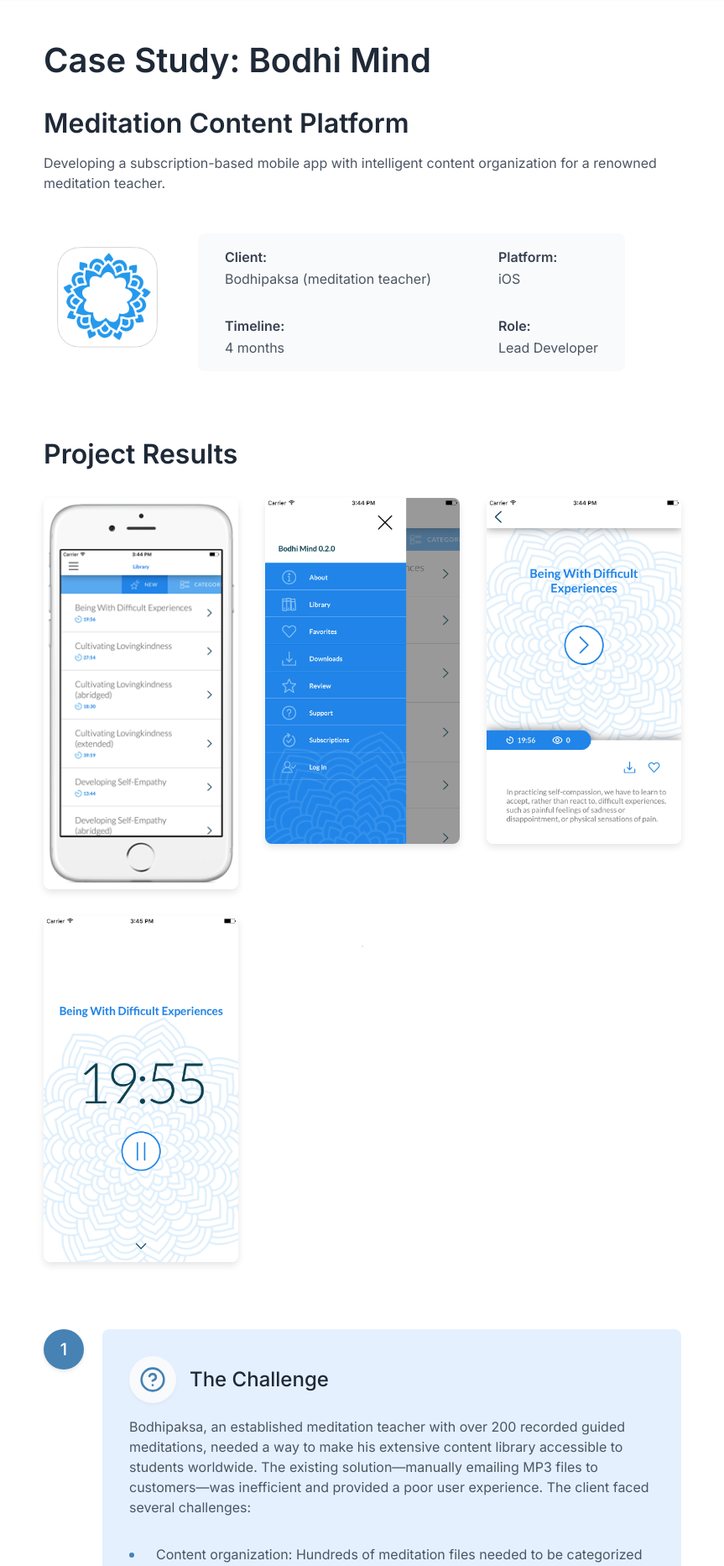
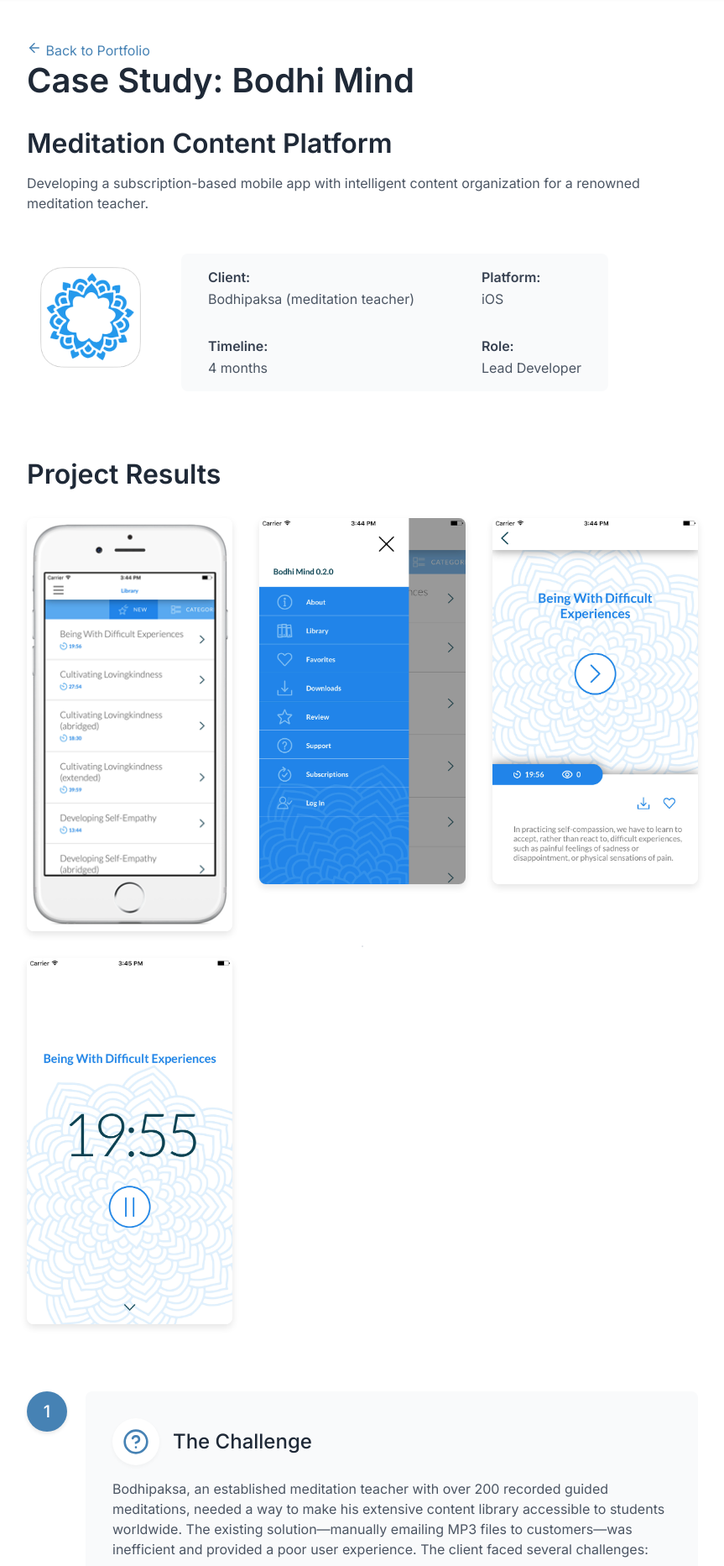
Before and after one commit to chuckfinca/appsimple, a FastAPI app: page /portfolio/bodhimind in a window 1280 px wide. Shown: the part 73-1938 px from the top of the page at 84% size, without its empty margins (208-1071 px from the left). Run offline with FastAPI, Linux system fonts and the light colour scheme.

Commit message:
finishes case-study draft

```diff
--- a/templates/bodhimind.html
+++ b/templates/bodhimind.html
@@ -5,8 +5,15 @@
 {# No extra_css needed as case-study styles should be in main.css #}
 
 {% block content %}
-<div class="content-inner"> {# Re-add content-inner, as base.html might not have it at the right level #}
-
+<div class="back-navigation">
+    <a href="/portfolio" class="back-link">
+      <svg width="18" height="18" viewBox="0 0 24 24" fill="none" xmlns="http://www.w3.org/2000/svg" class="back-arrow">
+        <path d="M19 12H5" stroke="currentColor" stroke-width="2" stroke-linecap="round" stroke-linejoin="round"/>
+        <path d="M12 19L5 12L12 5" stroke="currentColor" stroke-width="2" stroke-linecap="round" stroke-linejoin="round"/>
+      </svg>
+      <span>Back to Portfolio</span>
+    </a>
+  </div>
 <!-- Case Study Header with compact metadata -->
 <div class="case-study-header">
     <h1 class="page-title mb-md">Case Study: Bodhi Mind</h1> {# Use h1 for main page title #}
@@ -202,10 +209,6 @@
                 <li>Significantly reduced content management overhead</li>
                 <li>Sustainable subscription revenue to support ongoing content creation</li>
             </ul>
-                <div class="testimonial">
-                    <div class="testimonial-content">"This app transformed my business. Not only have I reached more students, but the organized content system does such an excellent job helping users find appropriate meditations that they get more benefit more quickly."</div>
-                    <div class="testimonial-author">— Bodhipaksa, App Owner & Meditation Teacher</div>
-                </div>
         </div>
     </div>
 </div>
@@ -303,8 +306,6 @@
     <p>My experience building content platforms like Bodhi Mind has shown me the immense potential for AI to transform these systems. Now I'm focused on implementing modern AI technologies to create even more intelligent, personalized content experiences. Let's discuss how I can help with your next project.</p>
     <a href="/contact" class="process-cta-button">Get in Touch</a>
 </div>
-
-</div> {# End of content-inner #}
 {% endblock %}
 
 {% block extra_js %}
```
Lines whose indentation alone changed are shown as unchanged.
